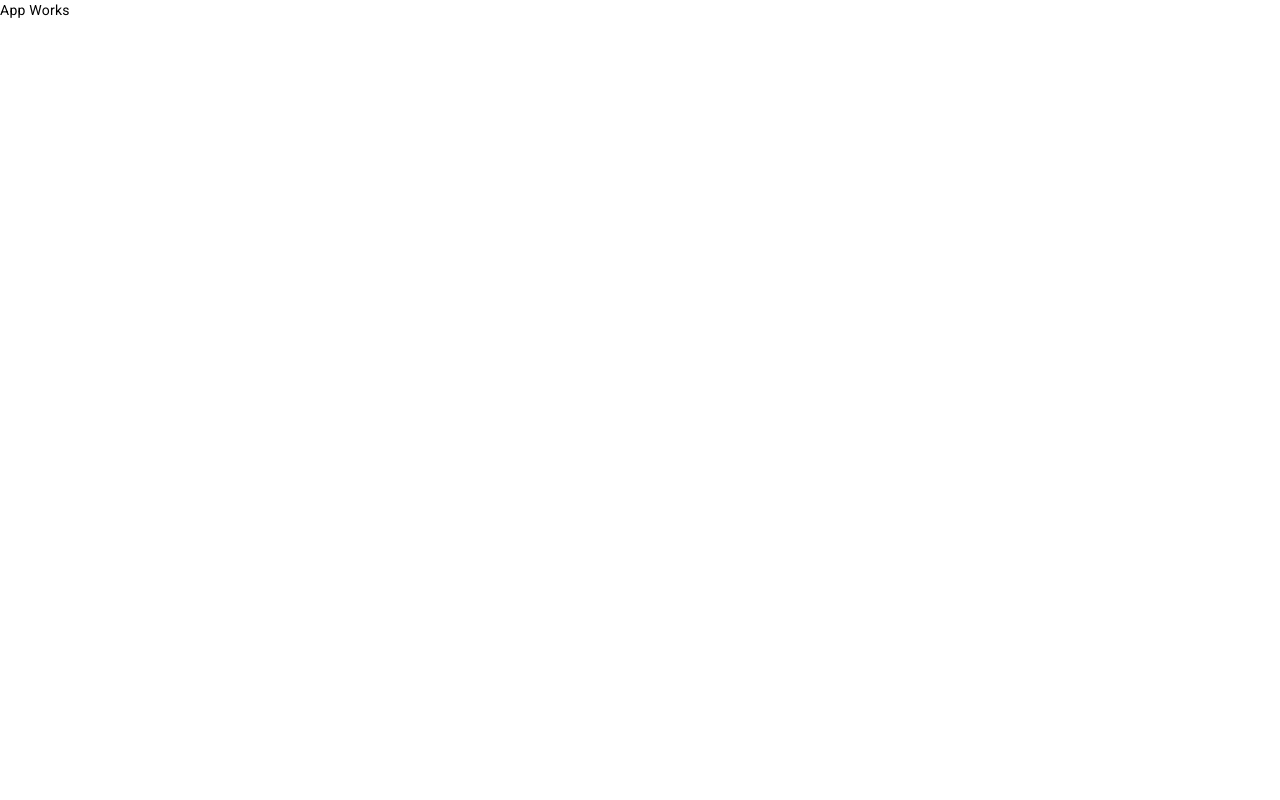
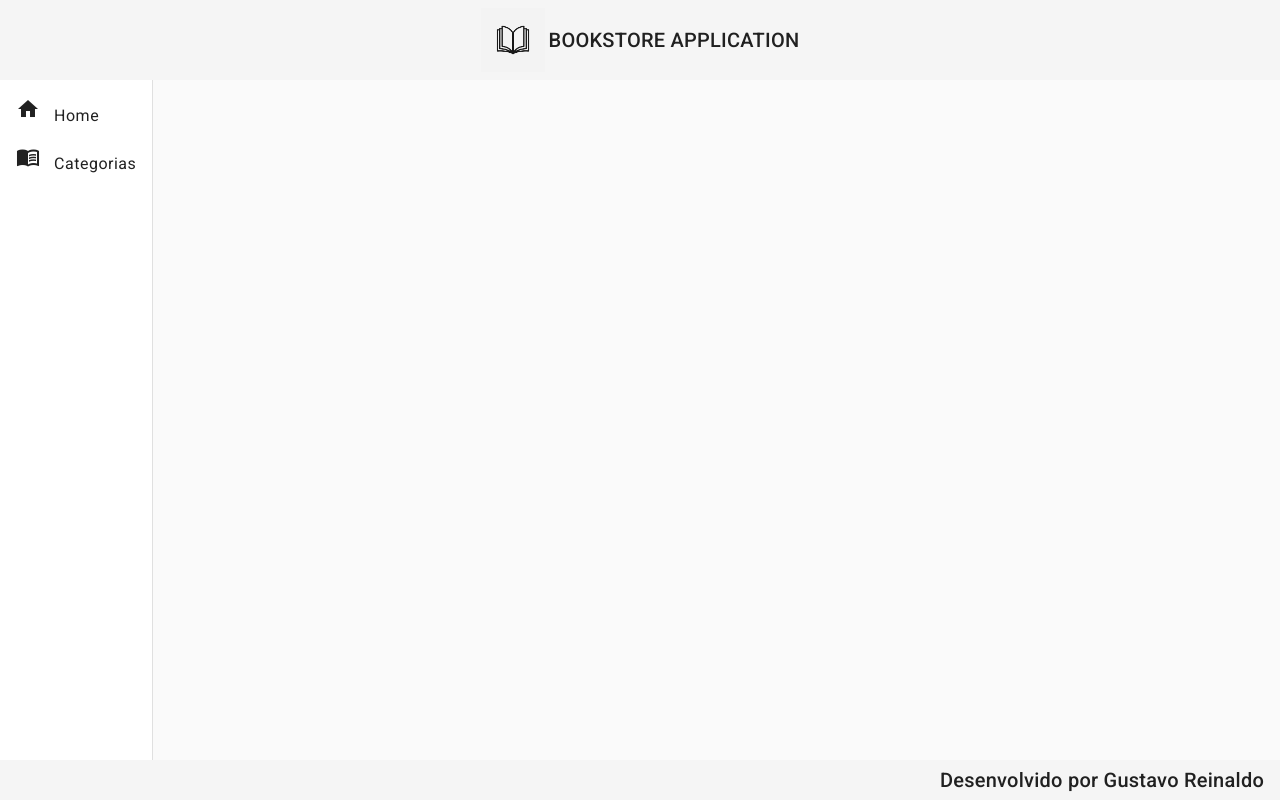
Before and after one commit to gustavo-reinaldo/bookstore-front, an Angular app: page / in a window 1280 px wide. Built offline with nearby package versions, Linux system fonts and the light colour scheme.

Commit message:
Implementando footer,header e nav e containers

```diff
--- a/package.json
+++ b/package.json
@@ -15,7 +15,7 @@
     "@angular/compiler": "^16.2.0",
     "@angular/core": "^16.2.0",
     "@angular/forms": "^16.2.0",
-    "@angular/material": "^16.2.11",
+    "@angular/material": "^16.2.11n",
     "@angular/platform-browser": "^16.2.0",
     "@angular/platform-browser-dynamic": "^16.2.0",
     "@angular/router": "^16.2.0",
--- a/src/app/app.component.html
+++ b/src/app/app.component.html
@@ -1 +1,3 @@
-<p>App Works</p>
+<app-header></app-header>
+<app-nav></app-nav>
+<app-footer></app-footer>
--- /dev/null
+++ b/src/app/components/template/footer/footer.component.css
@@ -0,0 +1,6 @@
+.footer{
+    position: fixed;
+    bottom: 0;
+    justify-content: flex-end;
+    height: 5%;
+}
--- /dev/null
+++ b/src/app/components/template/footer/footer.component.html
@@ -0,0 +1,5 @@
+<mat-toolbar class="footer">
+    <span>
+        <h1>Desenvolvido por Gustavo Reinaldo</h1>
+    </span>
+</mat-toolbar>
--- /dev/null
+++ b/src/app/components/template/header/header.component.css
@@ -0,0 +1,20 @@
+img {
+    height: 4rem;
+    justify-content: center;
+}
+
+.header {
+    justify-content: center;
+    height: 10%;
+}
+
+span {
+    display: flex;
+    align-items: center;
+
+}
+
+h1 {
+    padding-left: 0.25rem;
+    font-size: 2rem;
+}
--- /dev/null
+++ b/src/app/components/template/header/header.component.html
@@ -0,0 +1,8 @@
+<mat-toolbar class="header">
+    <span>
+        <img src="assets/img/book.jpg" alt="">
+    </span>
+    <span>
+        <h1>BOOKSTORE APPLICATION</h1>
+    </span>
+</mat-toolbar>
--- /dev/null
+++ b/src/app/components/template/nav/nav.component.css
@@ -0,0 +1,8 @@
+.container{
+    height: 85%;
+
+}
+
+i {
+    padding-right: 0.6rem;
+}
--- /dev/null
+++ b/src/app/components/template/nav/nav.component.html
@@ -0,0 +1,17 @@
+<mat-sidenav-container class="container">
+    <mat-sidenav mode="side" opened>
+        <mat-nav-list>
+            <a mat-list-item>
+                <i class="material-icons">home</i>
+                Home
+            </a>
+            <a mat-list-item>
+                <i class="material-icons">menu_book</i>
+                Categorias
+            </a>
+        </mat-nav-list>
+    </mat-sidenav>
+    <mat-sidenav-content>
+
+    </mat-sidenav-content>
+</mat-sidenav-container>
```
Also changed, not shown: src/app/app.module.ts (+20 -2 lines), src/app/components/template/footer/footer.component.ts (added, +10 -0 lines), src/app/components/template/header/header.component.ts (added, +10 -0 lines), src/app/components/template/nav/nav.component.ts (added, +10 -0 lines), src/assets/img/book.jpg (added).
